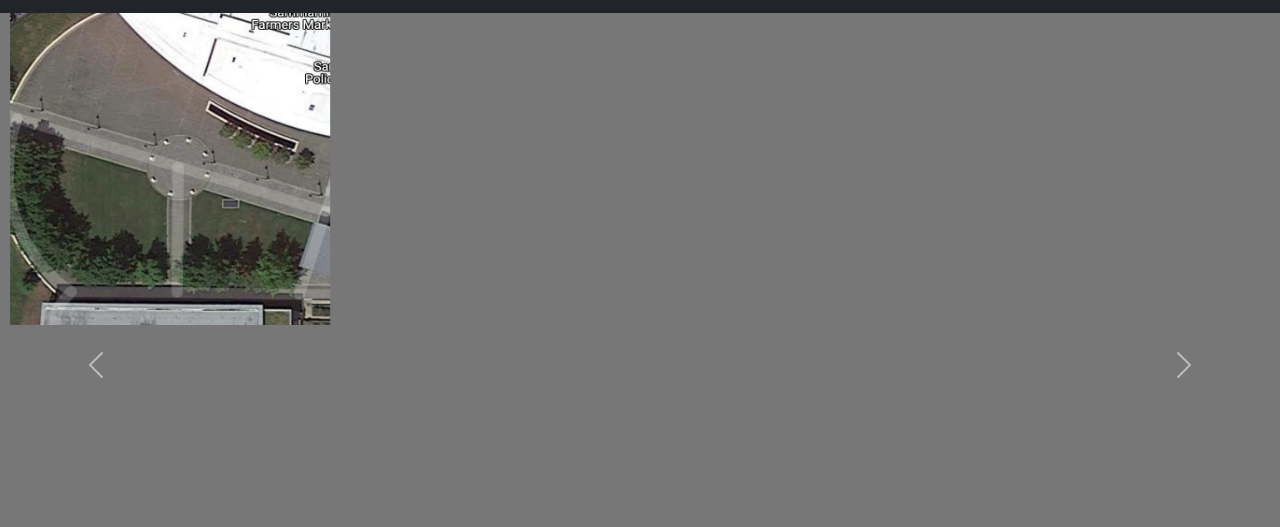
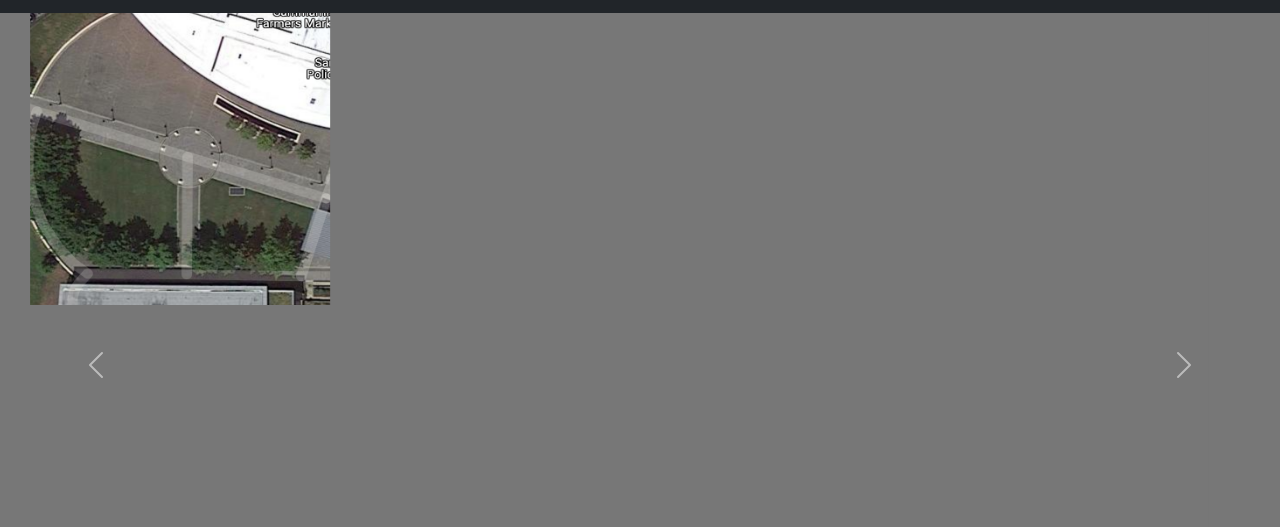
Before and after one commit to Ann-c-Tseng/MobileAssignment7, a plain HTML site: page index.html in a window 1280 px wide. Shown: the part 43-570 px from the top of the page. Drawn offline with Linux system fonts and the light colour scheme.

Commit message:
margin left 20px

```diff
--- a/carousel.css
+++ b/carousel.css
@@ -53,7 +53,9 @@ img {
   position: absolute;
   top: 0;
 
-  width: 20rem;
-  height: 20rem;
+  margin-left: 20px;
+
+  width: 300px;
+  height: 300px;
 
 }
```
